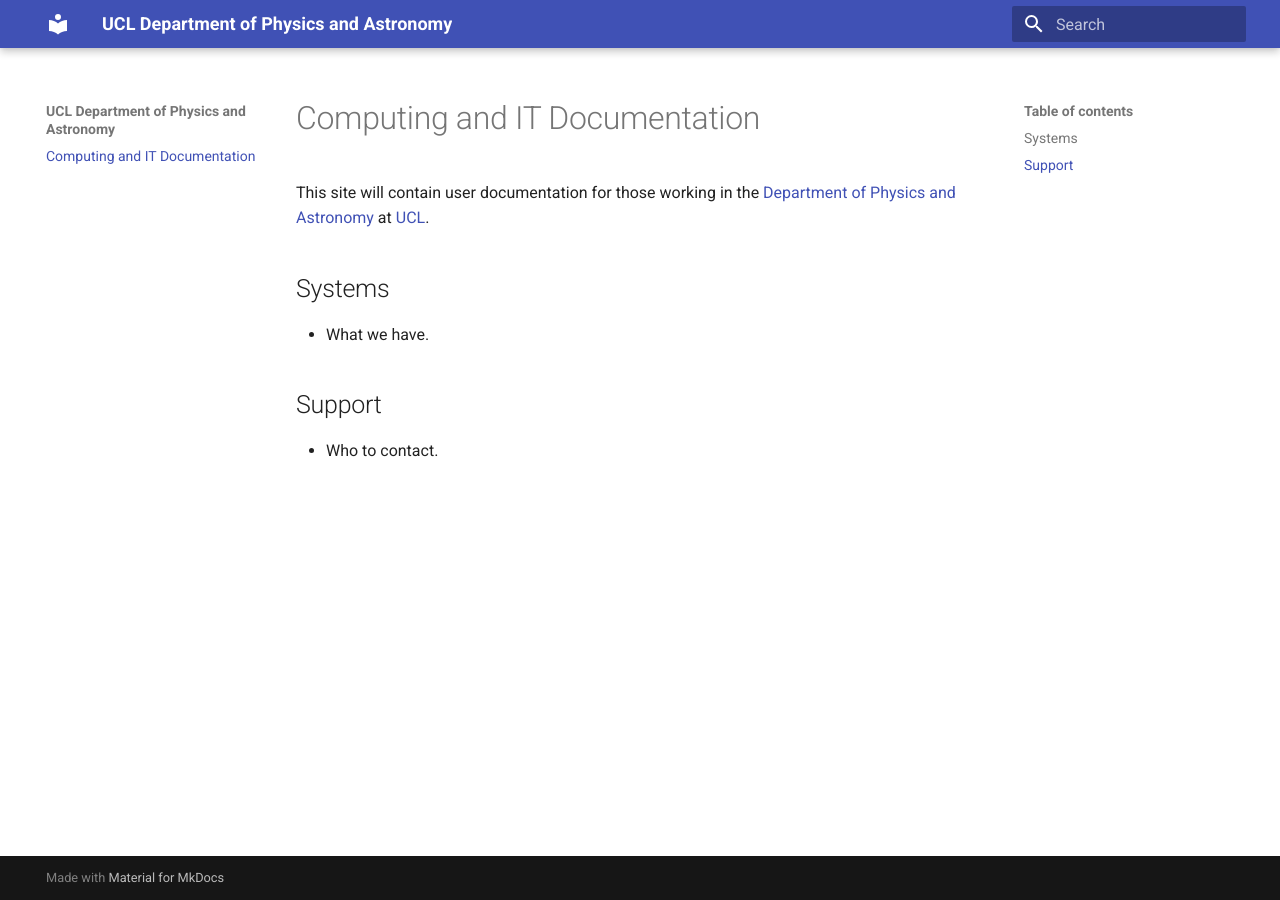
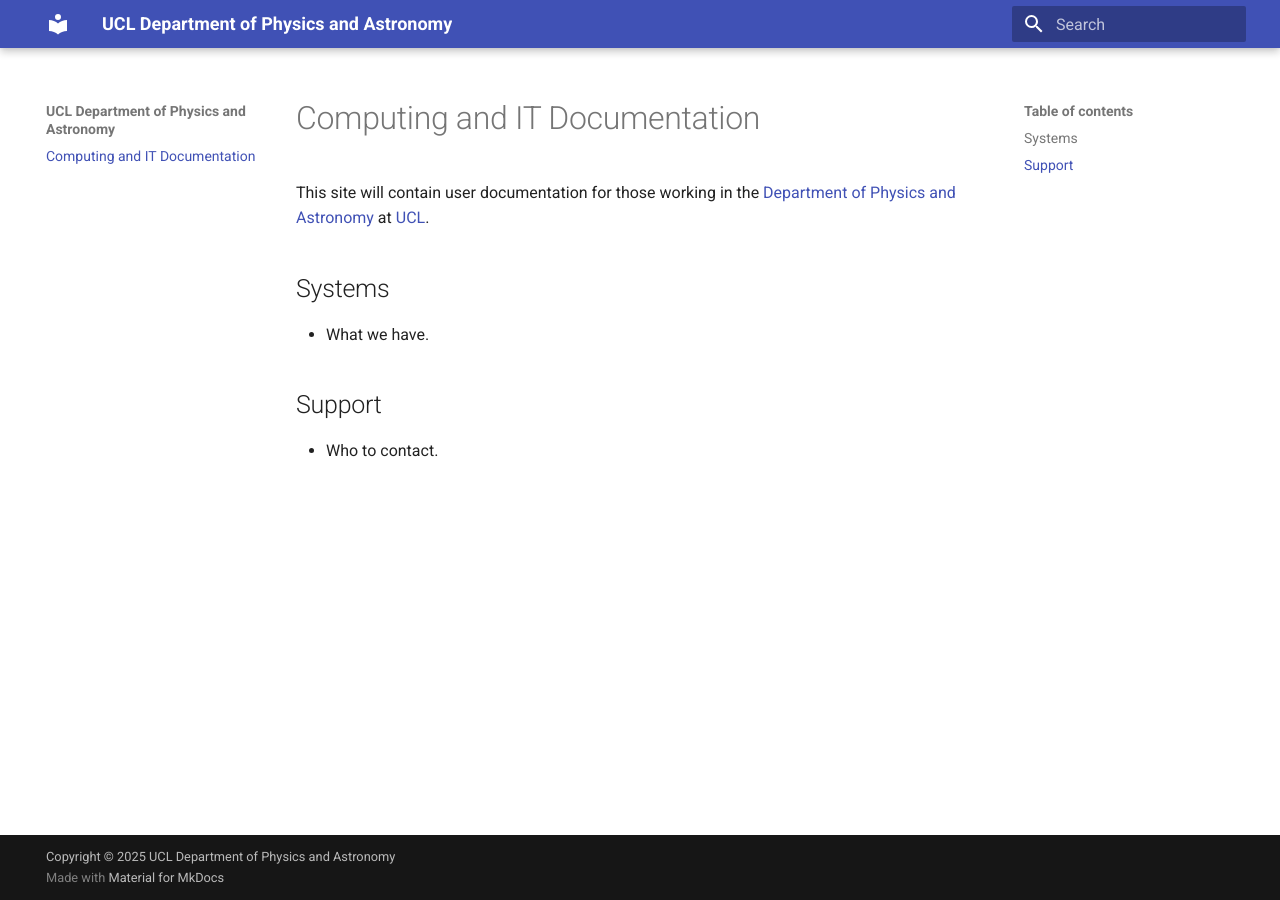
Before and after one commit to UCLPhysAst/uclphysast.github.io, an MkDocs documentation site: the page built from docs/index.md, in a window 1280 px wide. Built offline with MkDocs 1.6.1 and Material for MkDocs 9.7.7, drawn with Linux system fonts in a browser that asks for light colours.

Commit message:
Add copyright notice

```diff
--- a/mkdocs.yml
+++ b/mkdocs.yml
@@ -1,3 +1,4 @@
 site_name: UCL Department of Physics and Astronomy
 theme:
   name: material
+copyright: Copyright &copy; 2025 UCL Department of Physics and Astronomy
```
